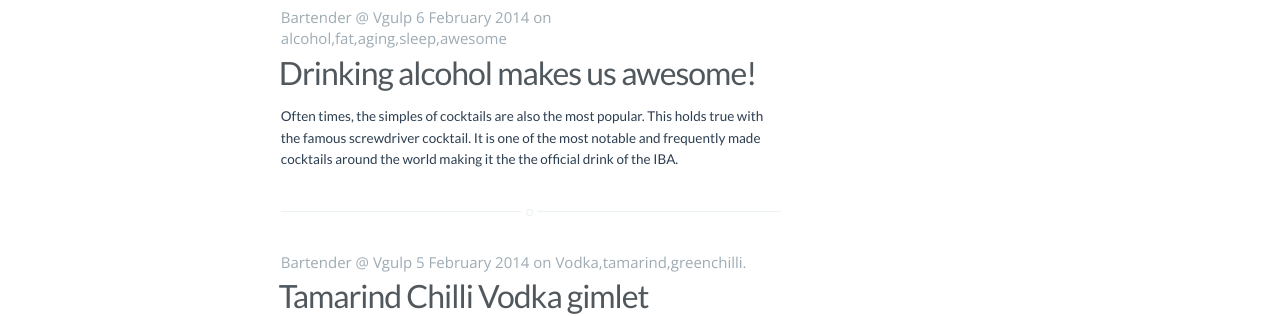
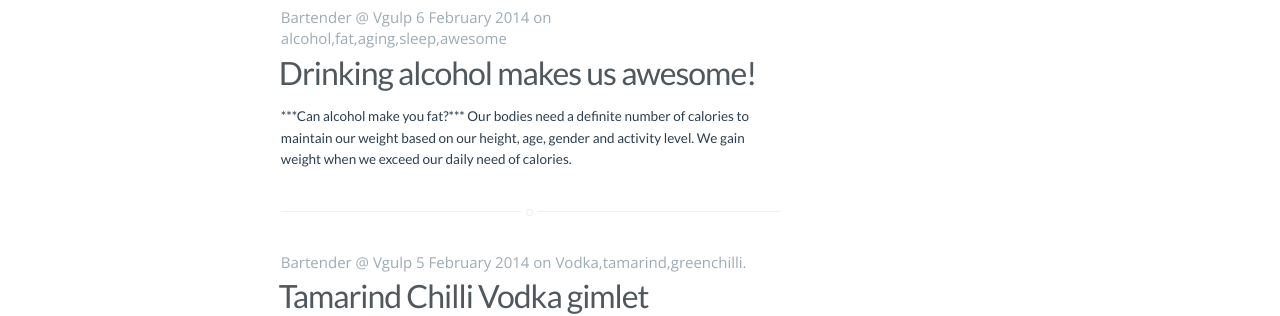
Before and after one commit to ajeeshpu/vgulp-jekyll, a Jekyll site: the page built from blog/index.html, in a window 1280 px wide. Shown: the part 623-939 px from the top of the page. Built offline with Jekyll 4.4.1, drawn with Linux system fonts in a browser that asks for light colours; some web fonts are replaced; Markdown is read by kramdown in place of the engine named in the settings; the list of posts is cut into pages by our own code.

```diff
--- a/_posts/2014-02-06-Alcohol-makes-us-awesome.markdown
+++ b/_posts/2014-02-06-Alcohol-makes-us-awesome.markdown
@@ -1,7 +1,8 @@
 ---
 layout: blog-post
 title: "Drinking alcohol makes us awesome!"
-description: "Often times, the simples of cocktails are also the most popular. This holds true with the famous screwdriver cocktail. It is one of the most notable and frequently made cocktails around the world making it the the official drink of the IBA."
+description: "***Can alcohol make you fat?***
+Our bodies need a definite number of calories to maintain our weight based on our height, age, gender and activity level. We gain weight when we exceed our daily need of calories."
 date: 2014-02-06 18:48:11
 tags: alcohol,fat,aging,sleep,awesome
 categories: all_spirits
```
